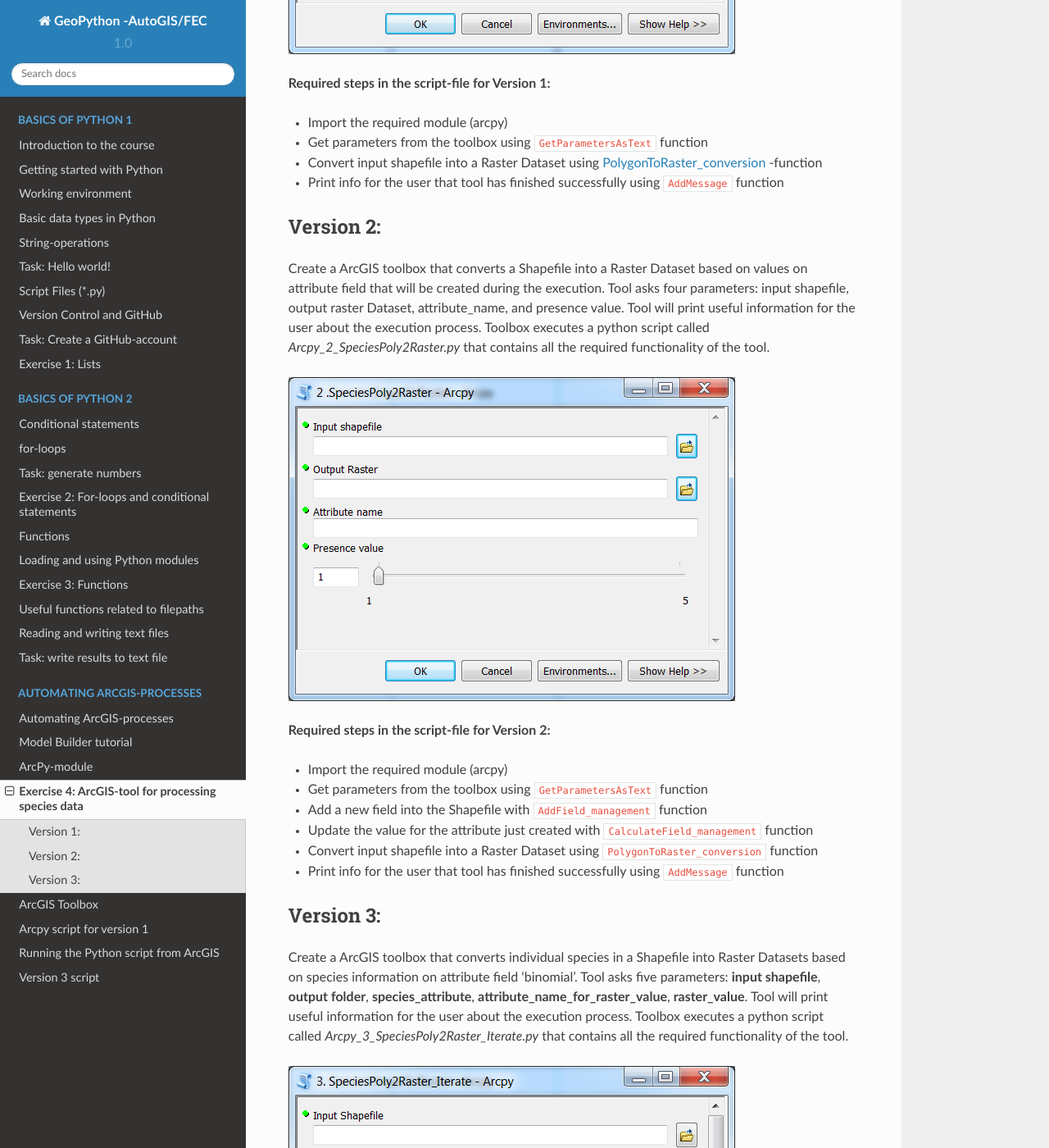
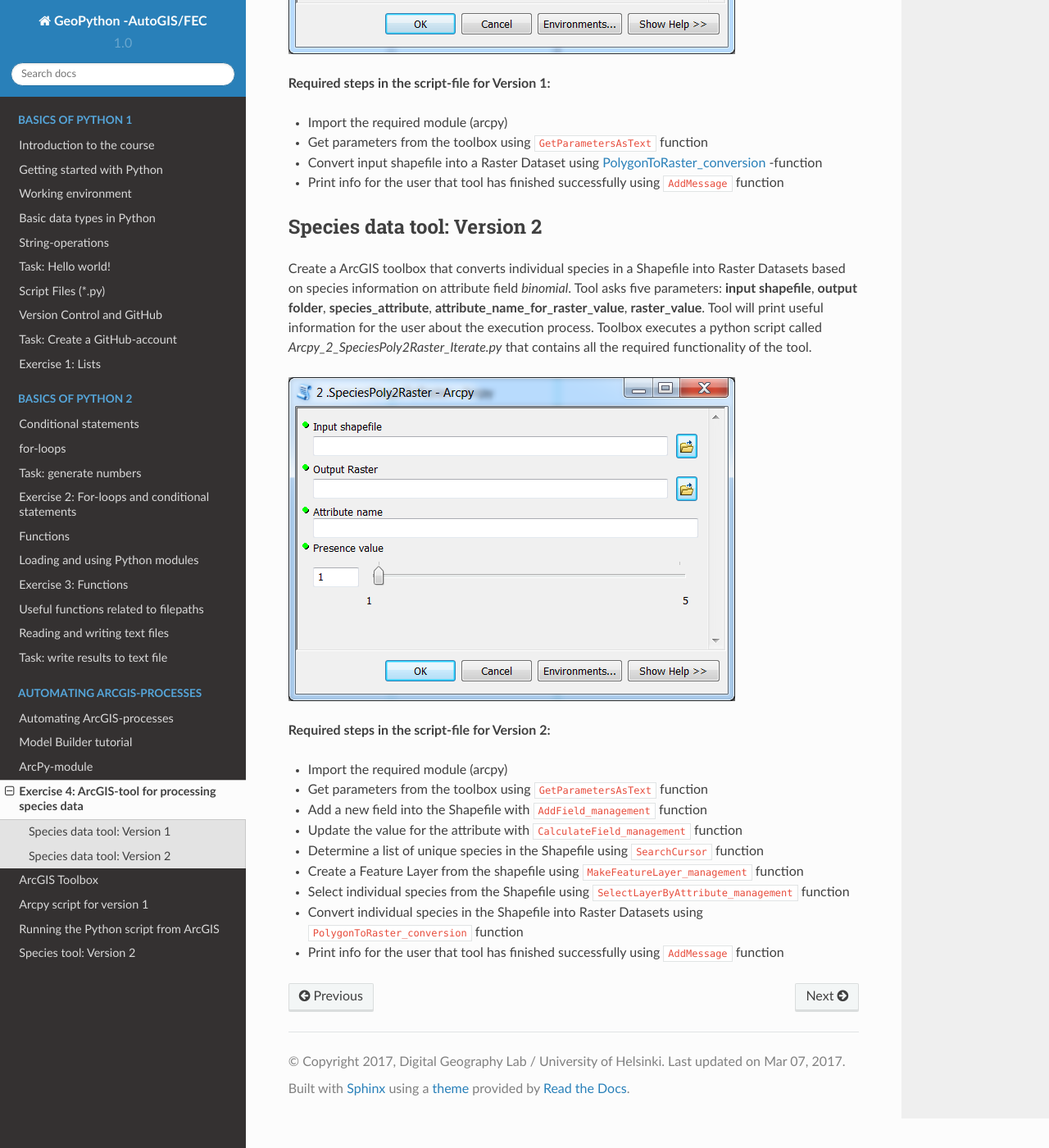
Before and after one commit to Automating-GIS-processes/FEC, a Sphinx documentation site: the page built from source/Day3-Exercise4-ArcPy.rst, in a window 1280 px wide and 1400 px high, scrolled down 906 px. Shown: the whole window at 82% size. Built offline with Sphinx 7.4.7 and the Read the Docs theme 2.0.0, drawn with Linux system fonts in a browser that asks for light colours; some of the changed text lies outside the part shown.

Commit message:
Arcpy exercise two parts

```diff
--- a/source/Day3-Exercise4-ArcPy.rst
+++ b/source/Day3-Exercise4-ArcPy.rst
@@ -11,7 +11,7 @@ We will write the scripts together in the class, but if you wish you can also pr
 instructions in the upcoming sections. Feel free to document your codes into GitHub.
 
 
-Version 1:
+Species data tool: Version 1
 --------------------------------------
 
 Create a ArcGIS toolbox that converts a Shapefile into a Raster Dataset.
@@ -29,38 +29,18 @@ Toolbox executes a python script called ``Arcpy_1_SimplePoly2Raster.py`` that co
 - Print info for the user that tool has finished successfully using ``AddMessage`` function
 
 
-Version 2:
---------------------------------------
 
-Create a ArcGIS toolbox that converts a Shapefile into a Raster Dataset based on values on attribute field that will be created during the execution.
-Tool asks four parameters: input shapefile, output raster Dataset, attribute_name, and presence value.
-Tool will print useful information for the user about the execution process. Toolbox executes a python script called *Arcpy_2_SpeciesPoly2Raster.py* that contains all the required functionality of the tool.
+Species data tool: Version 2
+---------------------------
 
+Create a ArcGIS toolbox that converts individual species in a Shapefile into Raster Datasets based on species information on attribute field `binomial`.
+Tool asks five parameters: **input shapefile**, **output folder**, **species_attribute**, **attribute_name_for_raster_value**, **raster_value**.
+Tool will print useful information for the user about the execution process.
+Toolbox executes a python script called *Arcpy_2_SpeciesPoly2Raster_Iterate.py* that contains all the required functionality of the tool.
 
 .. figure:: img/Arcpy_version2_interface.png
 
 **Required steps in the script-file for Version 2:**
-
-- Import the required module (arcpy)
-- Get parameters from the toolbox using ``GetParametersAsText`` function
-- Add a new field into the Shapefile with ``AddField_management`` function
-- Update the value for the attribute just created with ``CalculateField_management`` function
-- Convert input shapefile into a Raster Dataset using ``PolygonToRaster_conversion`` function
-- Print info for the user that tool has finished successfully using ``AddMessage`` function
-
-
-
-Version 3:
------------
-
-Create a ArcGIS toolbox that converts individual species in a Shapefile into Raster Datasets based on species information on attribute field ‘binomial’.
-Tool asks five parameters: **input shapefile**, **output folder**, **species_attribute**, **attribute_name_for_raster_value**, **raster_value**.
-Tool will print useful information for the user about the execution process.
-Toolbox executes a python script called *Arcpy_3_SpeciesPoly2Raster_Iterate.py* that contains all the required functionality of the tool.
-
-.. figure:: img/Arcpy_version3_interface.png
-
-**Required steps in the script-file for Version 3:**
 
 - Import the required module (arcpy)
 - Get parameters from the toolbox using ``GetParametersAsText`` function
--- a/source/Day3-run-the-tool.rst
+++ b/source/Day3-run-the-tool.rst
@@ -23,4 +23,5 @@ After running your tool, you should get a raster that looks something like this:
 
 
 However, this output is not yet as desired, because information about overlapping species ranges has been lost.
-In tool versions 2 and 3, we will learn how to split the shapefile into multiple files based on the species attribute ``binomial`` (one file for each subspecies).
+In the more advanced version of our tool, we will learn how to split the shapefile into multiple files based on
+the species attribute ``binomial`` (one file for each subspecies).
```
Also changed, not shown: source/arcpy-version3.rst (+21 -6 lines).
